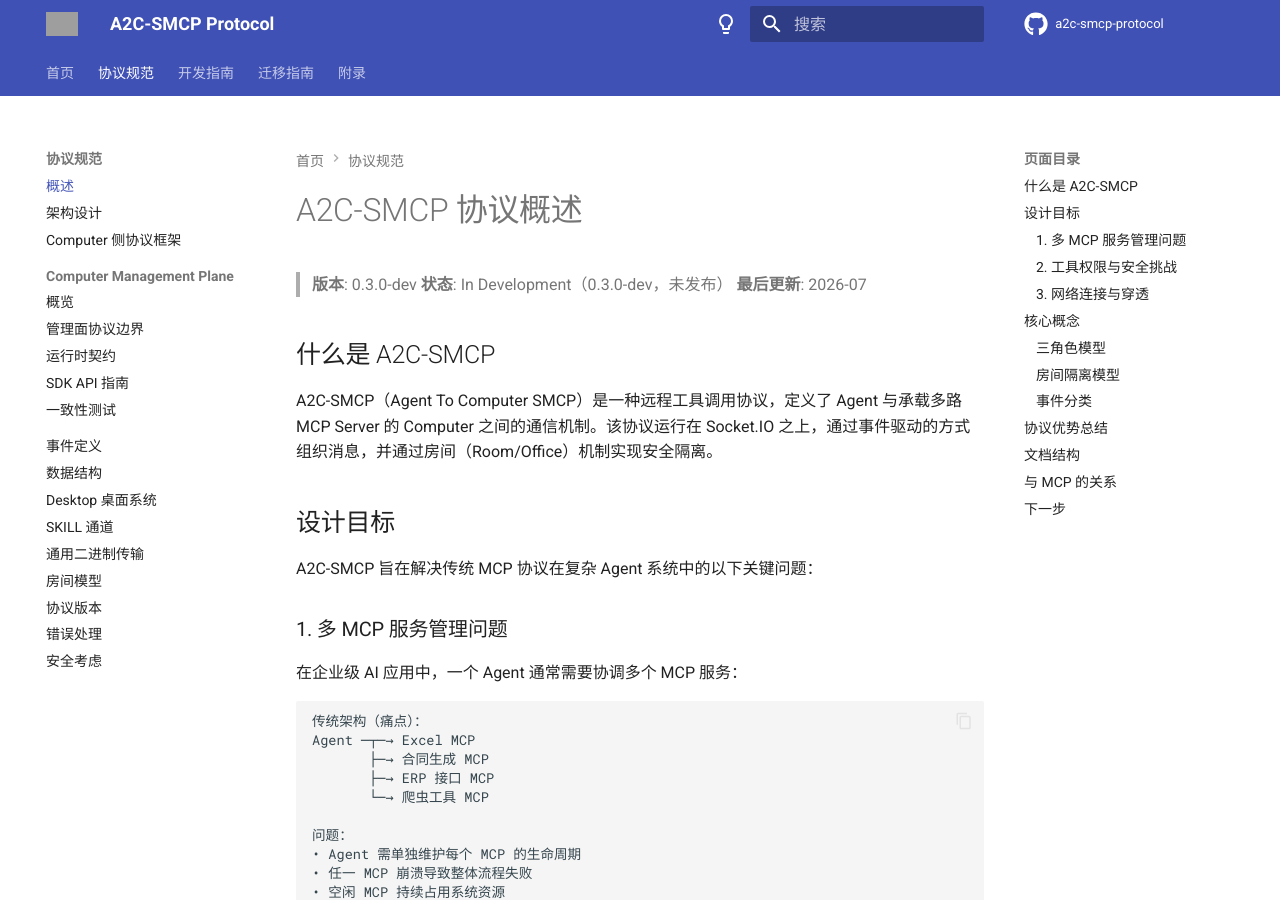
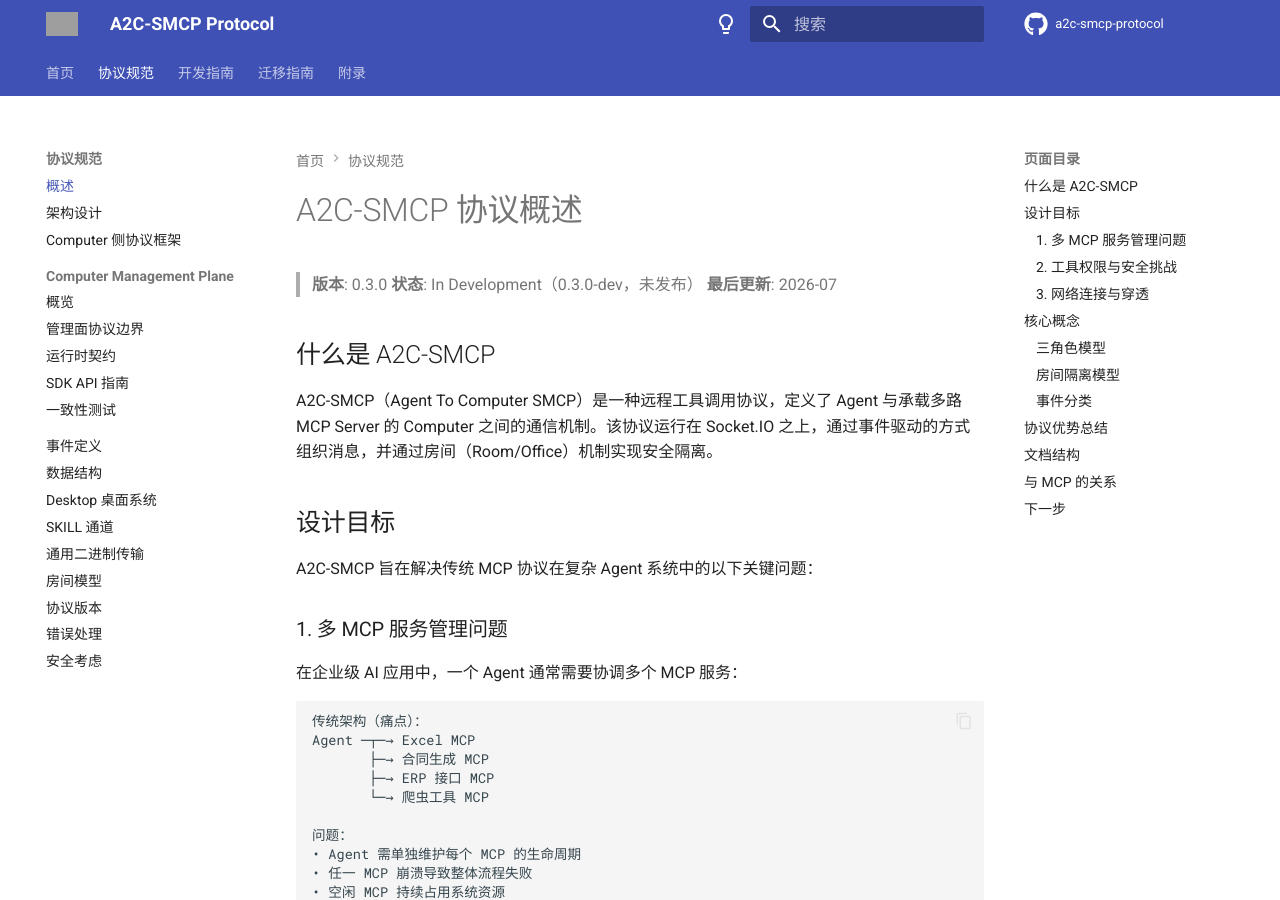
Before and after one commit to A2C-SMCP/a2c-smcp-protocol, an MkDocs documentation site: the page built from docs/specification/index.md, in a window 1280 px wide and 900 px high. Built offline with MkDocs 1.6.1 and Material for MkDocs 9.7.7, drawn with Linux system fonts in a browser that asks for light colours; comment, search, counter and statistics services are not loaded; the version menu is left out; grey boxes are pictures that could not be loaded.

Commit message:
Bump version: 0.3.0-dev → 0.3.0

```diff
--- a/docs/specification/index.md
+++ b/docs/specification/index.md
@@ -1,6 +1,6 @@
 # A2C-SMCP 协议概述
 
-> **版本**: 0.3.0-dev
+> **版本**: 0.3.0
 > **状态**: In Development（0.3.0-dev，未发布）
 > **最后更新**: 2026-07
 
--- a/mkdocs.yml
+++ b/mkdocs.yml
@@ -63,7 +63,7 @@
   version:
     provider: mike
     alias: true
-  announce: "A2C-SMCP 协议规范文档 - 本文档版本：0.3.0-dev"
+  announce: "A2C-SMCP 协议规范文档 - 本文档版本：0.3.0"
   social:
     - icon: fontawesome/brands/github
       link: https://github.com/A2C-SMCP
--- a/pyproject.toml
+++ b/pyproject.toml
@@ -1,6 +1,6 @@
 [project]
 name = "a2c-smcp-protocol"
-version = "0.3.0-dev"
+version = "0.3.0"
 description = "A2C-SMCP Protocol Specification - Agent To Computer Socket.IO-based MCP Protocol"
 readme = "README.md"
 requires-python = ">=3.10"
@@ -49,7 +49,7 @@
 
 # bump-my-version 配置
 [tool.bumpversion]
-current_version = "0.3.0-dev"
+current_version = "0.3.0"
 # 开发中版本序列化为 X.Y.Z-dev（未发布）；发布时把 pre_l 推到 final（optional_value）即去掉后缀落到 X.Y.Z
 parse = "(?P<major>\\d+)\\.(?P<minor>\\d+)\\.(?P<patch>\\d+)(?:-(?P<pre_l>dev))?"
 serialize = [
```
Also changed, not shown: CLAUDE.md (+1 -1 lines), docs/index.md (+1 -1 lines), docs/specification/versioning.md (+1 -1 lines).
